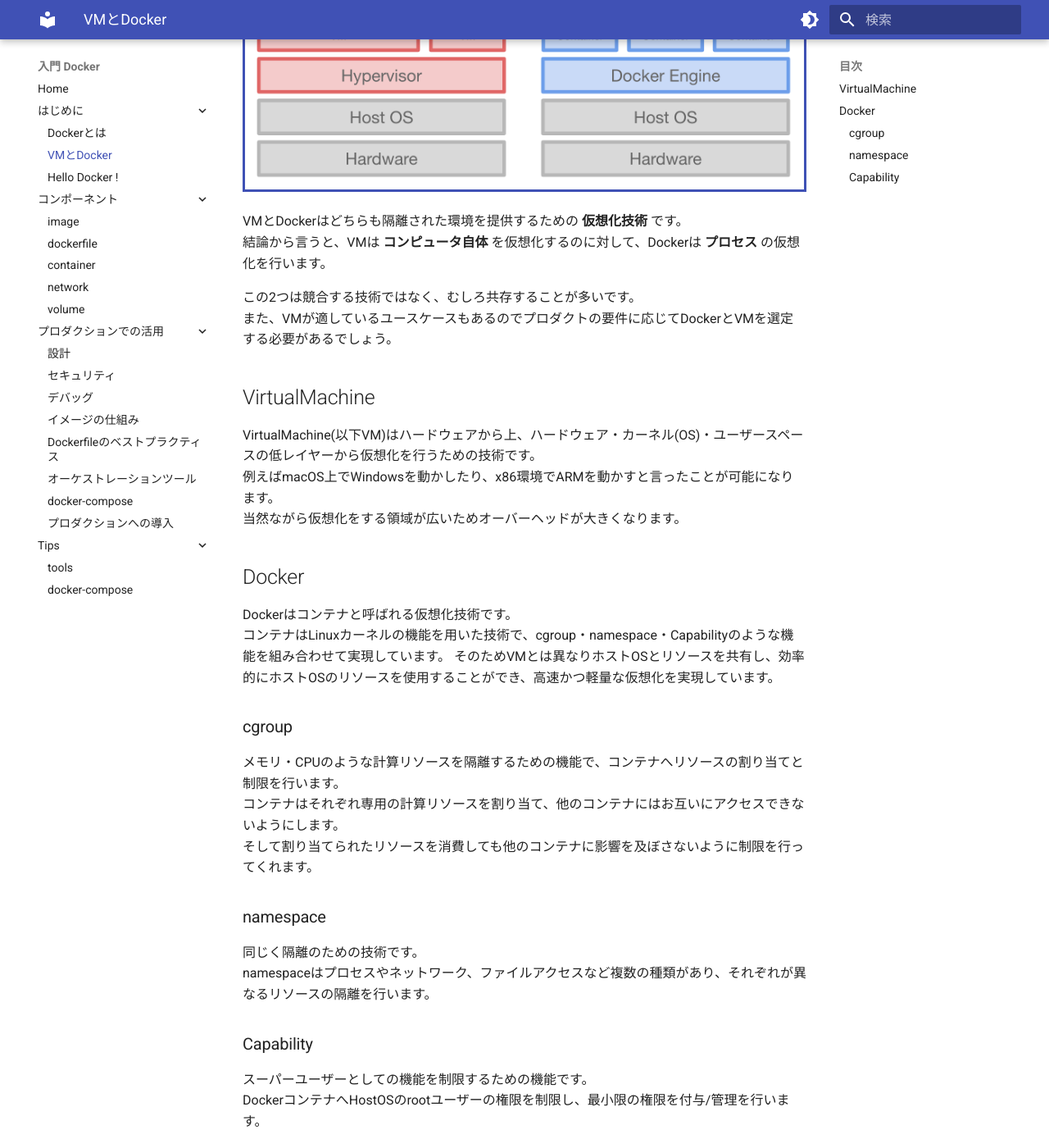
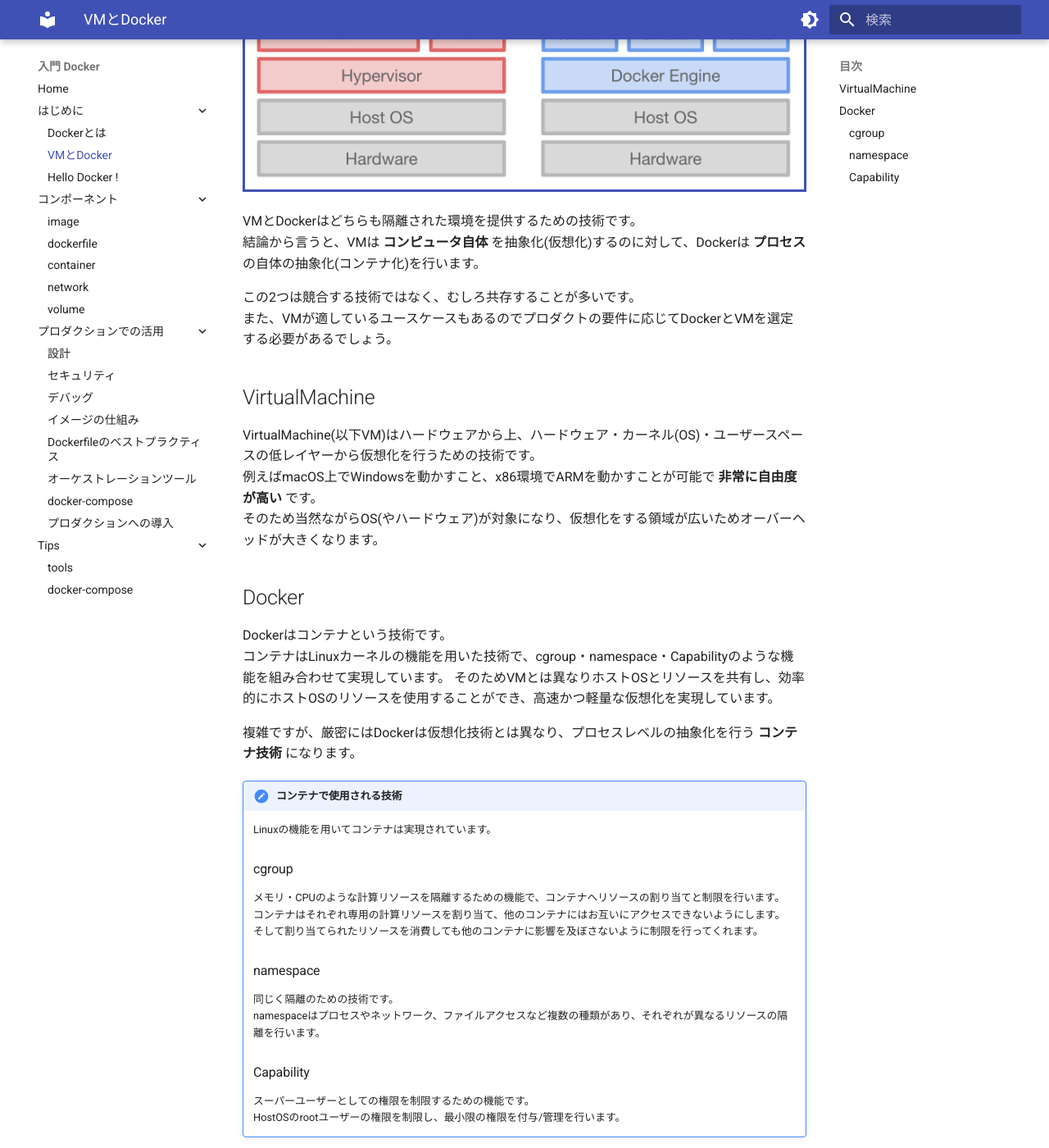
Before and after one commit to y-ohgi/introduction-docker, an MkDocs documentation site: the page built from docs/1_introduction/vm-docker.md, in a window 1280 px wide and 1400 px high, scrolled down 316 px. Shown: the whole window at 82% size. Built offline with MkDocs 1.6.1 and Material for MkDocs 9.7.7, drawn with Linux system fonts in a browser that asks for light colours.

Commit message:
fix: vm-docker.md

```diff
--- a/docs/1_introduction/vm-docker.md
+++ b/docs/1_introduction/vm-docker.md
@@ -1,30 +1,35 @@
 ![VM Docker](imgs/vm-docker.png)
 
-VMとDockerはどちらも隔離された環境を提供するための **仮想化技術** です。
-結論から言うと、VMは **コンピュータ自体** を仮想化するのに対して、Dockerは **プロセス** の仮想化を行います。
+VMとDockerはどちらも隔離された環境を提供するための技術です。
+結論から言うと、VMは **コンピュータ自体** を抽象化(仮想化)するのに対して、Dockerは **プロセス** の自体の抽象化(コンテナ化)を行います。
 
 この2つは競合する技術ではなく、むしろ共存することが多いです。
 また、VMが適しているユースケースもあるのでプロダクトの要件に応じてDockerとVMを選定する必要があるでしょう。
 
 ## VirtualMachine
 VirtualMachine(以下VM)はハードウェアから上、ハードウェア・カーネル(OS)・ユーザースペースの低レイヤーから仮想化を行うための技術です。
-例えばmacOS上でWindowsを動かしたり、x86環境でARMを動かすと言ったことが可能になります。
-当然ながら仮想化をする領域が広いためオーバーヘッドが大きくなります。
+例えばmacOS上でWindowsを動かすこと、x86環境でARMを動かすことが可能で **非常に自由度が高い** です。
+そのため当然ながらOS(やハードウェア)が対象になり、仮想化をする領域が広いためオーバーヘッドが大きくなります。
 
 ## Docker
-Dockerはコンテナと呼ばれる仮想化技術です。
+Dockerはコンテナという技術です。
 コンテナはLinuxカーネルの機能を用いた技術で、cgroup・namespace・Capabilityのような機能を組み合わせて実現しています。
 そのためVMとは異なりホストOSとリソースを共有し、効率的にホストOSのリソースを使用することができ、高速かつ軽量な仮想化を実現しています。
 
-### cgroup
-メモリ・CPUのような計算リソースを隔離するための機能で、コンテナへリソースの割り当てと制限を行います。
-コンテナはそれぞれ専用の計算リソースを割り当て、他のコンテナにはお互いにアクセスできないようにします。
-そして割り当てられたリソースを消費しても他のコンテナに影響を及ぼさないように制限を行ってくれます。
+複雑ですが、厳密にはDockerは仮想化技術とは異なり、プロセスレベルの抽象化を行う **コンテナ技術** になります。
 
-### namespace
-同じく隔離のための技術です。
-namespaceはプロセスやネットワーク、ファイルアクセスなど複数の種類があり、それぞれが異なるリソースの隔離を行います。
+!!! コンテナで使用される技術
+    Linuxの機能を用いてコンテナは実現されています。
 
-### Capability
-スーパーユーザーとしての機能を制限するための機能です。
-DockerコンテナへHostOSのrootユーザーの権限を制限し、最小限の権限を付与/管理を行います。
+    ### cgroup
+    メモリ・CPUのような計算リソースを隔離するための機能で、コンテナへリソースの割り当てと制限を行います。
+    コンテナはそれぞれ専用の計算リソースを割り当て、他のコンテナにはお互いにアクセスできないようにします。
+    そして割り当てられたリソースを消費しても他のコンテナに影響を及ぼさないように制限を行ってくれます。
+
+    ### namespace
+    同じく隔離のための技術です。
+    namespaceはプロセスやネットワーク、ファイルアクセスなど複数の種類があり、それぞれが異なるリソースの隔離を行います。
+
+    ### Capability
+    スーパーユーザーとしての権限を制限するための機能です。
+    HostOSのrootユーザーの権限を制限し、最小限の権限を付与/管理を行います。
```
